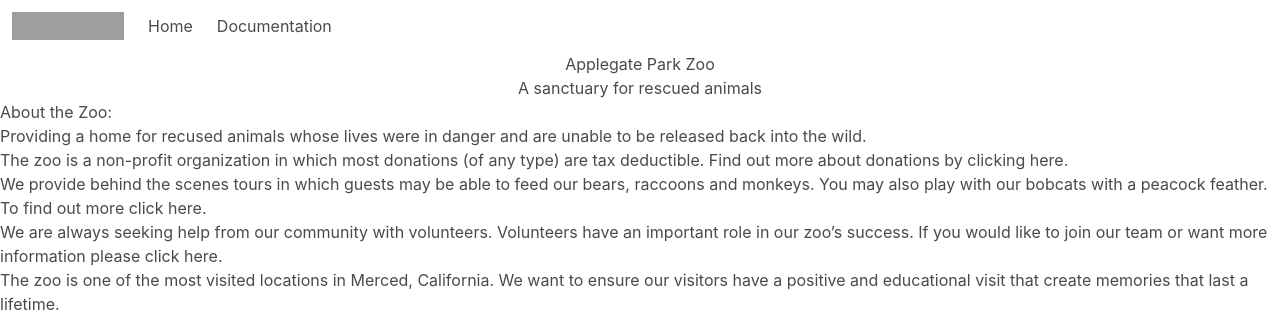
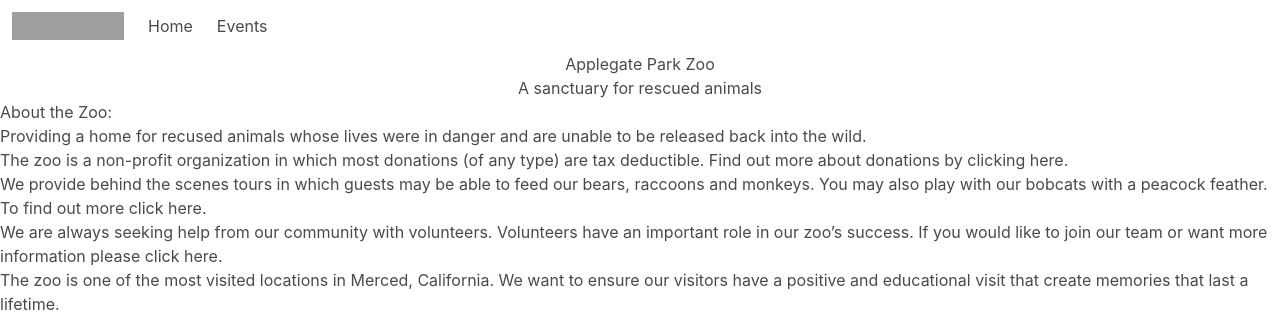
Before and after one commit to karnaerrande/Zoo-Project, a Flask app: page / in a window 1280 px wide. Shown: the top 314 px of the page. Run offline with Flask 2, Linux system fonts and the light colour scheme; some libraries are stand-ins or nearby versions; grey boxes are pictures that could not be loaded.

Commit message:
Navbar links updated

```diff
--- a/templates/index.html
+++ b/templates/index.html
@@ -55,13 +55,11 @@
                     </a>
 
                     <a class="navbar-item">
-                Documentation
+                        Events
                     </a>
 
 
                 </div>
-
-
             </div>
         </nav>
 
```
Also changed, not shown: run.py (line endings or trailing spaces). Lines whose indentation alone changed are shown as unchanged.
